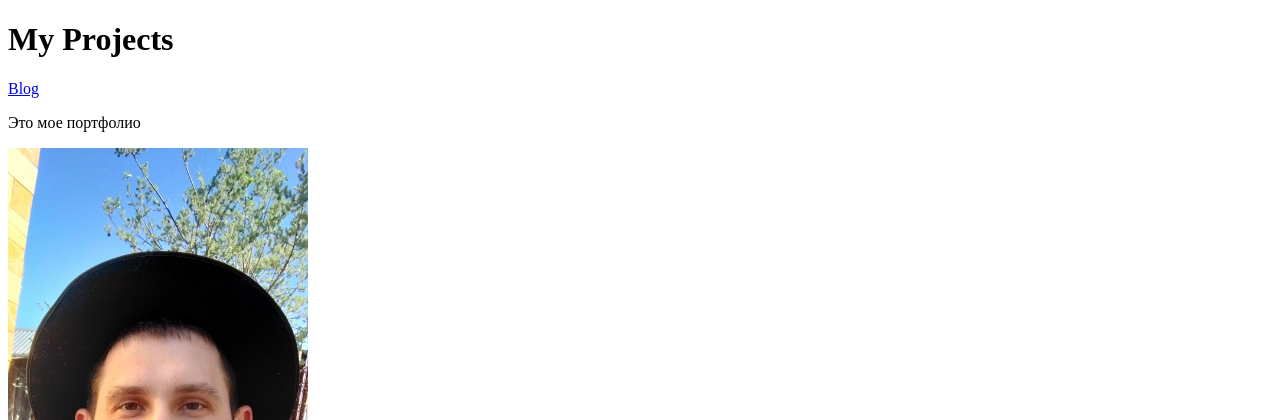
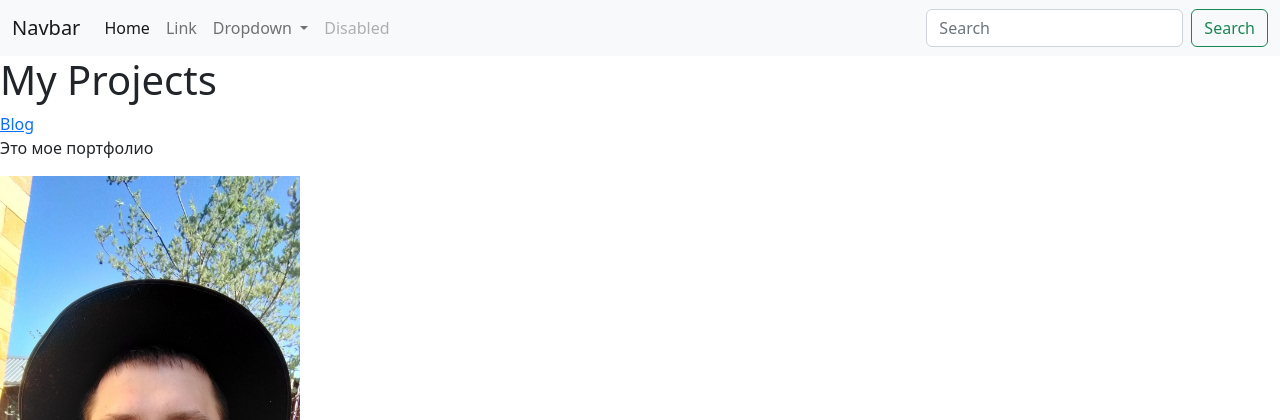
Before and after one commit to bibo85/personal_portfolio, a Django app: page / in a window 1280 px wide. Shown: the top 420 px of the page. Run offline with Django 4.2, Linux system fonts and the light colour scheme; data that the repository does not hold is empty.

Commit message:
add base.html

```diff
--- /dev/null
+++ b/personal_portfolio/portfolio/templates/portfolio/base.html
@@ -0,0 +1,51 @@
+<!doctype html>
+<html lang="en">
+    <head>
+        <meta charset="utf-8">
+        <meta name="viewport" content="width=device-width, initial-scale=1">
+        <title>Bootstrap demo</title>
+        <link href="https://cdn.jsdelivr.net/npm/bootstrap@5.2.0-beta1/dist/css/bootstrap.min.css" rel="stylesheet" integrity="sha384-0evHe/X+R7YkIZDRvuzKMRqM+OrBnVFBL6DOitfPri4tjfHxaWutUpFmBp4vmVor" crossorigin="anonymous">
+    </head>
+    <body>
+        <nav class="navbar navbar-expand-lg bg-light">
+          <div class="container-fluid">
+            <a class="navbar-brand" href="#">Navbar</a>
+            <button class="navbar-toggler" type="button" data-bs-toggle="collapse" data-bs-target="#navbarSupportedContent" aria-controls="navbarSupportedContent" aria-expanded="false" aria-label="Toggle navigation">
+              <span class="navbar-toggler-icon"></span>
+            </button>
+            <div class="collapse navbar-collapse" id="navbarSupportedContent">
+              <ul class="navbar-nav me-auto mb-2 mb-lg-0">
+                <li class="nav-item">
+                  <a class="nav-link active" aria-current="page" href="#">Home</a>
+                </li>
+                <li class="nav-item">
+                  <a class="nav-link" href="#">Link</a>
+                </li>
+                <li class="nav-item dropdown">
+                  <a class="nav-link dropdown-toggle" href="#" id="navbarDropdown" role="button" data-bs-toggle="dropdown" aria-expanded="false">
+                    Dropdown
+                  </a>
+                  <ul class="dropdown-menu" aria-labelledby="navbarDropdown">
+                    <li><a class="dropdown-item" href="#">Action</a></li>
+                    <li><a class="dropdown-item" href="#">Another action</a></li>
+                    <li><hr class="dropdown-divider"></li>
+                    <li><a class="dropdown-item" href="#">Something else here</a></li>
+                  </ul>
+                </li>
+                <li class="nav-item">
+                  <a class="nav-link disabled">Disabled</a>
+                </li>
+              </ul>
+              <form class="d-flex" role="search">
+                <input class="form-control me-2" type="search" placeholder="Search" aria-label="Search">
+                <button class="btn btn-outline-success" type="submit">Search</button>
+              </form>
+            </div>
+          </div>
+        </nav>
+
+        {% block content %}{% endblock %}
+
+    <script src="https://cdn.jsdelivr.net/npm/bootstrap@5.2.0-beta1/dist/js/bootstrap.bundle.min.js" integrity="sha384-pprn3073KE6tl6bjs2QrFaJGz5/SUsLqktiwsUTF55Jfv3qYSDhgCecCxMW52nD2" crossorigin="anonymous"></script>
+    </body>
+</html>
--- a/personal_portfolio/portfolio/templates/portfolio/index.html
+++ b/personal_portfolio/portfolio/templates/portfolio/index.html
@@ -1,11 +1,8 @@
-<!DOCTYPE html>
+{% extends 'portfolio/base.html' %}
+
+{% block content %}
+
 {% load static %}
-<html lang="en">
-<head>
-    <meta charset="UTF-8">
-    <title>My Projects</title>
-</head>
-<body>
 <h1>My Projects</h1>
 <a href="{% url 'blog:all_blogs' %}">Blog</a>
 <p>{{ text }}</p>
@@ -20,5 +17,5 @@
 {% empty %}
     <p>Записи не найдены</p>
 {% endfor %}
-</body>
-</html>
+
+{% endblock %}
```
Also changed, not shown: personal_portfolio/blog/templates/blog/all_blogs.html (+6 -9 lines), personal_portfolio/blog/templates/blog/detail_blog.html (+9 -12 lines). Lines whose indentation alone changed are shown as unchanged.
